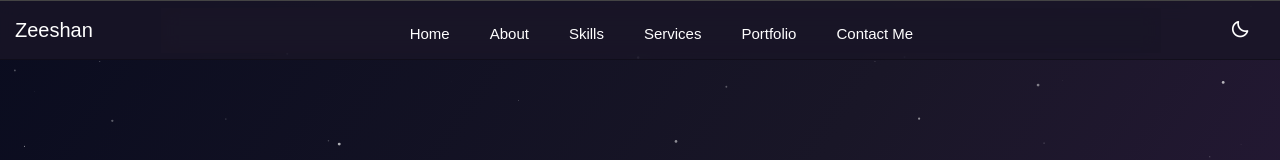
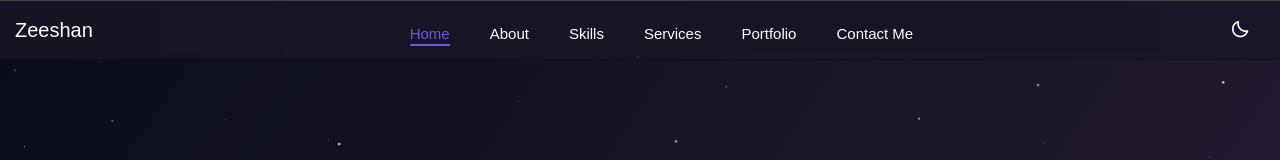
Before and after one commit to mzeeshanh-dev/frontend-portfolio, a React (Vite) app: page / in a window 1280 px wide. Shown: the top 160 px of the page. Built offline with nearby package versions, Linux system fonts and the light colour scheme.

Commit message:
Software Engineer | MERN Stack Developer

```diff
--- a/src/components/Navbar.jsx
+++ b/src/components/Navbar.jsx
@@ -6,12 +6,12 @@ export default function Navbar() {
   const [darkMode, setDarkMode] = useState(true);
   const [hoveredIndex, setHoveredIndex] = useState(null);
   const [hideNavbar, setHideNavbar] = useState(false);
+  const [activeSection, setActiveSection] = useState("home");
 
   const canvasRef = useRef(null);
   const lastScrollY = useRef(0);
   const navbarHeight = 60;
 
-  // 🎨 Star Animation
   useEffect(() => {
     const canvas = canvasRef.current;
     if (!canvas) return;
@@ -67,7 +67,7 @@ export default function Navbar() {
     };
 
     const animate = () => {
-      twinkle(); // Instant update for smoother toggle
+      twinkle();
       drawStars();
       animationFrameId = requestAnimationFrame(animate);
     };
@@ -82,7 +82,6 @@ export default function Navbar() {
     };
   }, [darkMode]);
 
-  // 🌗 Apply Dark Mode Styles Instantly
   useEffect(() => {
     const bg = darkMode ? "transparent" : "#fff";
     const color = darkMode ? "#fff" : "#000";
@@ -92,18 +91,31 @@ export default function Navbar() {
     document.body.classList.toggle("dark-mode", darkMode);
   }, [darkMode]);
 
-  // 📜 Hide Navbar on Scroll
   useEffect(() => {
     const onScroll = () => {
       const y = window.scrollY;
       setHideNavbar(y > lastScrollY.current && y > 50);
       lastScrollY.current = y;
+
+      const sections = ["home", "about", "skills", "services", "portfolio", "contact"];
+      const scrollPosition = window.scrollY + navbarHeight + 10;
+
+      for (const section of sections) {
+        const el = document.getElementById(section);
+        if (el) {
+          if (
+            scrollPosition >= el.offsetTop &&
+            scrollPosition < el.offsetTop + el.offsetHeight
+          ) {
+            setActiveSection(section);
+          }
+        }
+      }
     };
     window.addEventListener("scroll", onScroll);
     return () => window.removeEventListener("scroll", onScroll);
   }, []);
 
-  // 🎯 Nav Items
   const navItems = [
     { icon: "bx-home-circle", label: "Home", to: "#home" },
     { icon: "bx-user-circle", label: "About", to: "#about" },
@@ -117,13 +129,23 @@ export default function Navbar() {
   const linkColor = darkMode ? "#fff" : "#191627";
   const hoverColor = "#6E57E0";
 
+  const handleClick = (to) => {
+    const id = to.substring(1);
+    const el = document.getElementById(id);
+    if (el) {
+      const top = el.offsetTop - navbarHeight;
+      window.scrollTo({ top, behavior: "smooth" });
+      setActiveSection(id);
+      setMenuOpen(false);
+    }
+  };
+
   return (
     <>
       <canvas ref={canvasRef} className="star-canvas" />
       <div
-        className={`navbar ${darkMode ? "dark-mode" : ""} ${
-          hideNavbar ? "hidden" : ""
-        }`}
+        className={`navbar ${darkMode ? "dark-mode" : ""} ${hideNavbar ? "hidden" : ""
+          }`}
         style={{
           backgroundColor: navbarBg,
           borderTop: `1px solid ${darkMode ? "#444" : "#ccc"}`,
@@ -131,14 +153,11 @@ export default function Navbar() {
           transition: "background-color 0.3s ease, transform 0.3s ease",
         }}
       >
-        {/* Logo */}
         <div className="logo">Zeeshan</div>
 
-        {/* Nav Links */}
         <div
-          className={`navlinks ${menuOpen ? "active" : ""} ${
-            darkMode ? "dark-mode" : ""
-          }`}
+          className={`navlinks ${menuOpen ? "active" : ""} ${darkMode ? "dark-mode" : ""
+            }`}
           style={{ backgroundColor: navbarBg, transition: "0.3s ease" }}
         >
           <ul>
@@ -148,9 +167,18 @@ export default function Navbar() {
                   href={to}
                   onMouseEnter={() => setHoveredIndex(i)}
                   onMouseLeave={() => setHoveredIndex(null)}
-                  onClick={() => setMenuOpen(false)}
+                  onClick={(e) => {
+                    e.preventDefault();
+                    handleClick(to);
+                  }}
+                  className={activeSection === to.substring(1) ? "active" : ""}
                   style={{
-                    color: hoveredIndex === i ? hoverColor : linkColor,
+                    color:
+                      activeSection === to.substring(1)
+                        ? hoverColor
+                        : hoveredIndex === i
+                          ? hoverColor
+                          : linkColor,
                     transition: "color 0.2s ease",
                   }}
                 >
@@ -158,7 +186,12 @@ export default function Navbar() {
                     className={`bx ${icon}`}
                     style={{
                       fontSize: 24,
-                      color: hoveredIndex === i ? hoverColor : linkColor,
+                      color:
+                        activeSection === to.substring(1)
+                          ? hoverColor
+                          : hoveredIndex === i
+                            ? hoverColor
+                            : linkColor,
                       transition: "color 0.2s ease",
                     }}
                   ></i>
--- a/src/components/ProjectBox.jsx
+++ b/src/components/ProjectBox.jsx
@@ -5,7 +5,6 @@ const ProjectBox = memo(function ProjectBox({ image, skills = [], title, descrip
   return (
     <div className="container">
       <div className="upper">
-        {/* 🔥 Lazy load + async decode for faster rendering */}
         <img
           src={image}
           alt={title || "Project"}
@@ -14,7 +13,6 @@ const ProjectBox = memo(function ProjectBox({ image, skills = [], title, descrip
           decoding="async"
         />
 
-        {/* 🔥 Render only if skills exist */}
         {skills?.length > 0 && (
           <div className="skill-list">
             {skills.map((skill, index) => (
--- a/src/components/SkillCard.jsx
+++ b/src/components/SkillCard.jsx
@@ -3,7 +3,6 @@ import '../styles/SkillCard.css';
 
 const SkillCard = React.memo(
   function SkillCard({ leftIcon, role, skills = [], columns = 3 }) {
-    // Memoize grid style so it's not recalculated on every render
     const gridStyle = useMemo(
       () => ({ gridTemplateColumns: `repeat(${columns}, 1fr)` }),
       [columns]
@@ -11,7 +10,6 @@ const SkillCard = React.memo(
 
     return (
       <div className="skill-card-container">
-        {/* Header */}
         <div className="top">
           <div className="skill-icon-background">
             <img src={leftIcon} alt={`${role} icon`} loading="lazy" />
@@ -19,7 +17,6 @@ const SkillCard = React.memo(
           <p className="title">{role}</p>
         </div>
 
-        {/* Skills Grid */}
         <div className="bottom" style={gridStyle}>
           {skills.map((skill, index) => (
             <div className="skill-box" key={skill.id || index}>
@@ -37,7 +34,6 @@ const SkillCard = React.memo(
     );
   },
   (prevProps, nextProps) => {
-    // Prevent re-renders if props are the same
     return (
       prevProps.leftIcon === nextProps.leftIcon &&
       prevProps.role === nextProps.role &&
--- a/src/styles/About.css
+++ b/src/styles/About.css
@@ -3,7 +3,7 @@
   font-family: "Roboto", sans-serif;
   box-sizing: border-box;
   text-align: center;
-  padding-top: 60px;
+  margin-top: 50px;
   min-height: 100vh;
   position: relative;
 }
@@ -93,12 +93,14 @@
     padding: 35px;
   }
 
-.about-heading{
-  font-size: 2rem;
-}
-  .about-heading::before{
-     width: 150px;
+  .about-heading {
+    font-size: 2rem;
   }
+
+  .about-heading::before {
+    width: 150px;
+  }
+
   .about-content {
     width: 550px;
   }
--- a/src/styles/Contact.css
+++ b/src/styles/Contact.css
@@ -2,6 +2,7 @@
 .contact-section {
     min-height: 100vh;
     padding: 60px 20px;
+    margin-top: 40px;
     font-family: 'Segoe UI', sans-serif;
 }
 
--- a/src/styles/Navbar.css
+++ b/src/styles/Navbar.css
@@ -51,9 +51,7 @@ body:not(.dark-mode) {
     padding: 15px;
     z-index: 1000;
     transition: transform 0.3s ease;
-
 }
-
 
 .navbar.dark-mode {
     backdrop-filter: blur(10px);
@@ -82,10 +80,38 @@ body:not(.dark-mode) {
     -webkit-backdrop-filter: blur(10px);
 }
 
+/* Updated links for smooth underline */
 .navbar .navlinks ul li a {
+    position: relative;
+    /* Needed for underline pseudo-element */
     color: white;
     text-decoration: none;
-    transition: 0.12s ease;
+    transition: color 0.3s ease;
+    display: inline-block;
+}
+
+/* Underline effect */
+.navbar .navlinks ul li a::after {
+    content: '';
+    position: absolute;
+    left: 0;
+    bottom: -4px;
+    /* distance from text */
+    width: 0;
+    height: 2px;
+    /* thickness of underline */
+    background-color: #6E57E0;
+    /* underline color */
+    transition: width 0.3s ease;
+}
+
+.navbar .navlinks ul li a:hover::after,
+.navbar .navlinks ul li a.active::after {
+    width: 100%;
+}
+
+.navbar .navlinks ul li a:hover {
+    color: #6E57E0;
 }
 
 .navbar ul {
@@ -100,7 +126,7 @@ body:not(.dark-mode) {
     font-size: 24px;
 }
 
-.navlinks ul li a:hover {
+.navlinks ul li a:hover i {
     color: #6E57E0;
 }
 
--- a/src/styles/Portfolio.css
+++ b/src/styles/Portfolio.css
@@ -2,7 +2,7 @@
 .project-section {
   font-family: "Roboto", sans-serif;
   box-sizing: border-box;
-  padding-top: 30px;
+  margin-top: 20px;
   min-height: 180vh;
 }
 
--- a/src/styles/Skills.css
+++ b/src/styles/Skills.css
@@ -7,7 +7,7 @@
     align-items: center;
     font-family: 'Roboto', sans-serif;
     box-sizing: border-box;
-    padding-top: 60px;
+    margin-top: 60px;
     min-height: 100vh;
 
 }
@@ -51,7 +51,7 @@
 
     }
 
-    .skill-heading{
+    .skill-heading {
         width: 100px;
     }
 
```
Also changed, not shown: src/App.jsx (+6 -6 lines), src/components/About.jsx (+4 -4 lines), src/styles/Services.css (+4 -3 lines).
